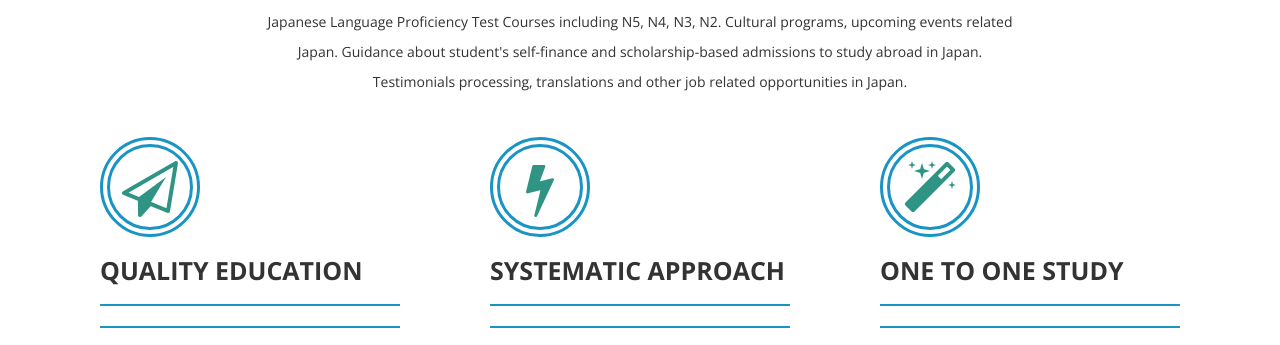
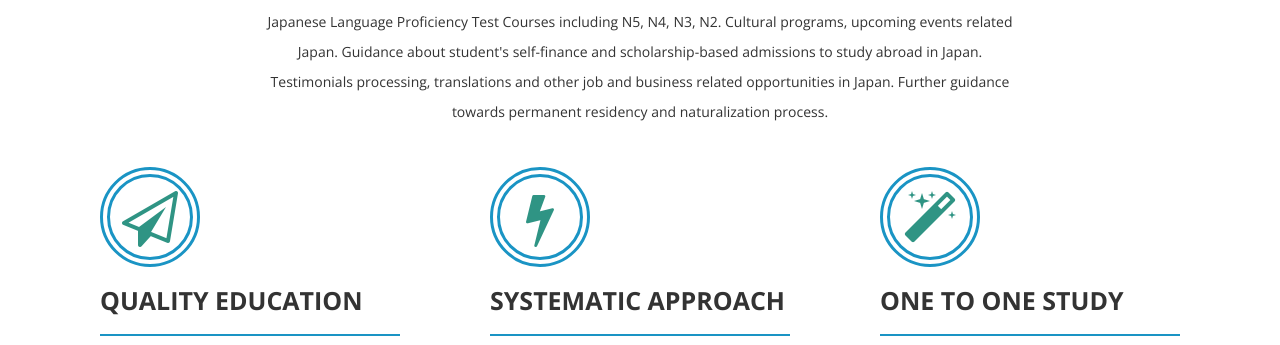
Before and after one commit to grwjplanguage/gjlc, a plain HTML site: page index.html in a window 1280 px wide. Shown: the part 711-1056 px from the top of the page. Drawn offline with nearby package versions, Linux system fonts and the light colour scheme.

Commit message:
Update index.html

```diff
--- a/index.html
+++ b/index.html
@@ -122,8 +122,8 @@
                      <h1 data-scroll-reveal="enter from the bottom after 0.2s"  class="header-line">FEATURE LIST </h1>
                      <p data-scroll-reveal="enter from the bottom after 0.3s" >
                       Japanese Language Proficiency Test Courses including N5, N4, N3, N2. Cultural programs, upcoming events related Japan. Guidance about student's self-finance and scholarship-based admissions to study abroad in Japan.
-		      Testimonials processing, translations and other job related opportunities in Japan.
-                         </p>
+		      Testimonials processing, translations and other job and business related opportunities in Japan. Further guidance towards permanent residency and naturalization process.
+                	</p>
                  </div>
 
              </div>
```
